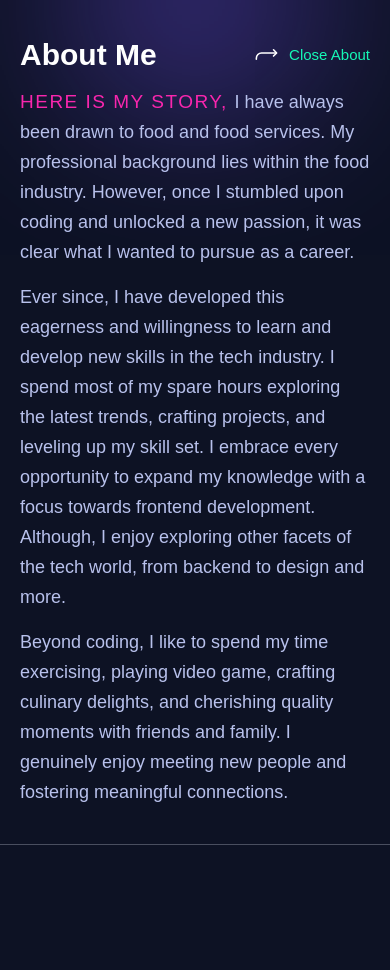
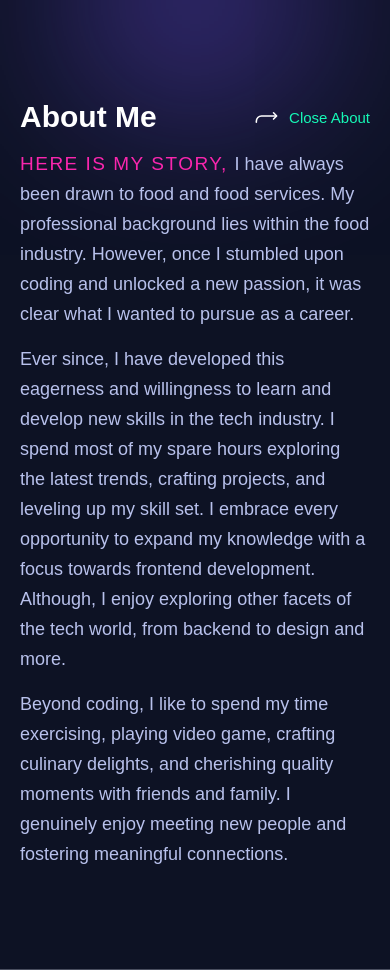
Before and after one commit to im7ven/portfolio2.0, a React (Vite) app: page / in a window 390 px wide. Both pictures are taken after a click on the button "View About". Before the commit the page ends 845 px from the top, so only its background shows below. Built offline with nearby package versions, Linux system fonts and the light colour scheme; a web font is replaced by a local one.

Commit message:
style:  adjust padding for mobile

```diff
--- a/src/components/AboutMe.tsx
+++ b/src/components/AboutMe.tsx
@@ -7,6 +7,7 @@ const AboutWrapper = styled.section`
   grid-column: span 2;
   max-width: 800px;
   margin: 0 auto;
+  padding: 10rem 0;
 `;
 
 const AboutHeading = styled.h2`
```
